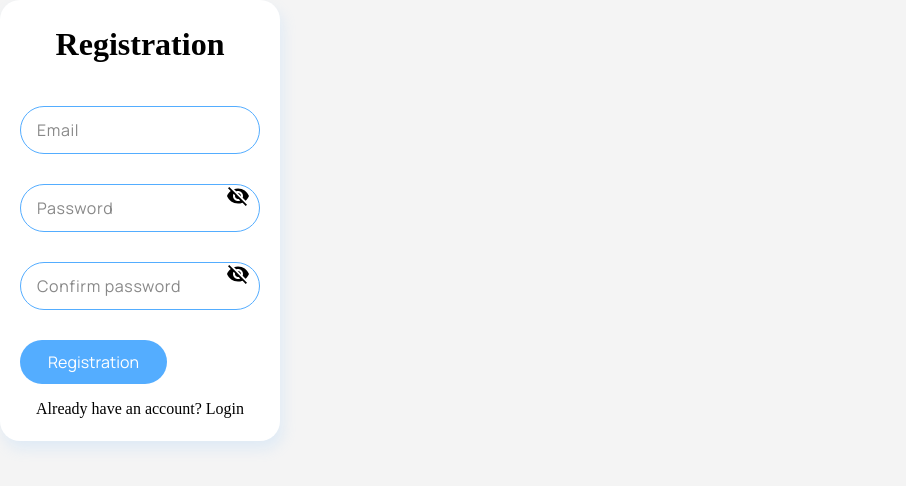
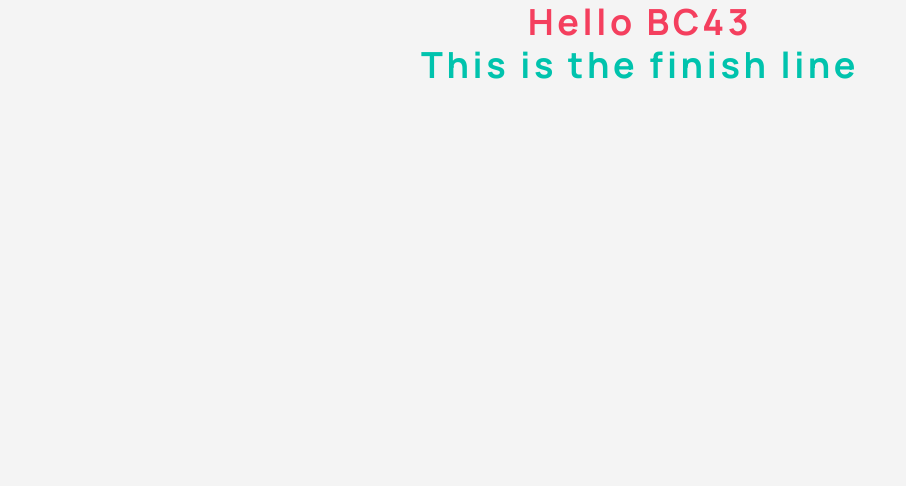
Before and after one commit to AntonBabenko96/react-node-team-app, a React (Create React App) app: page / in a window 1280 px wide. Shown: the top 486 px of the page, without its empty margins (0-906 px from the left). Built offline with nearby package versions, Linux system fonts and the light colour scheme.

Commit message:
fixed app

```diff
--- a/src/App.jsx
+++ b/src/App.jsx
@@ -1,9 +1,12 @@
-// import { BrowserRouter } from 'react-router-dom';
+import { BrowserRouter } from 'react-router-dom';
 // import { Provider } from 'react-redux';
 // import { PersistGate } from 'redux-persist/integration/react';
 import SharedLayout from './components/SharedLayout/SharedLayout';
-import {AuthForm} from './/components/AuthForm/AuthForm'
+// import {AuthForm} from './/components/AuthForm/AuthForm'
 
 export const App = () => {
-  return <AuthForm />;
+  return  <BrowserRouter>
+  <SharedLayout />
+</BrowserRouter>
+
 };
```
